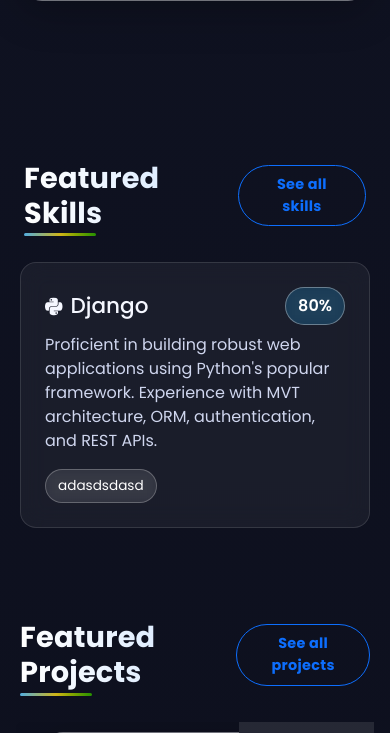
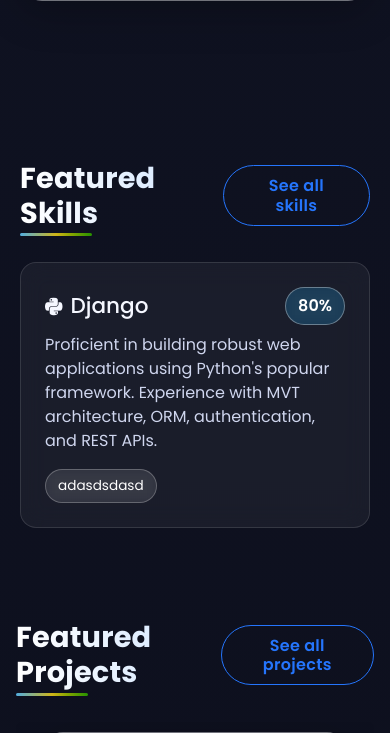
Before and after one commit to jena-abhishek/abhishek-live, a Django app: page / in a window 390 px wide. Shown: the part 1855-2588 px from the top of the page. Run offline with Django 5.2, Linux system fonts and the light colour scheme; data comes from the database, SQL or seed files in the repository; some libraries are stand-ins or nearby versions.

Commit message:
UI fixes: aligned buttons + mobile layout improvements

```diff
--- a/static/css/style.css
+++ b/static/css/style.css
@@ -1397,3 +1397,48 @@
     font-size: 0.9rem;
   }
 }
+/* Align Featured Skills & Featured Projects titles perfectly */
+.section-header {
+  display: flex;
+  justify-content: space-between;
+  align-items: center;
+  flex-wrap: nowrap;
+  width: 100%;
+}
+
+/* Remove extra spacing caused by display:inline-block */
+.section-header .section-title {
+  margin-bottom: 0 !important;
+  display: block !important;
+}
+
+/* Mobile fix: ensure no left-shift happens */
+@media (max-width: 768px) {
+  #skills .section-header,
+  #projects .section-header {
+    padding-left: 0 !important;
+    padding-right: 0 !important;
+  }
+
+  .section-title {
+    text-align: left !important;
+  }
+}
+/* Make section header buttons same size and style */
+.section-header .btn {
+  padding: 10px 26px !important;
+  border-radius: 40px !important;
+  font-weight: 600;
+  font-size: 1rem;
+  line-height: 1.2;
+  border: 1.8px solid #2575fc !important;
+  color: #2575fc !important;
+  background: transparent !important;
+  transition: 0.3s ease;
+}
+
+/* Hover effect */
+.section-header .btn:hover {
+  background: rgba(37,117,252,0.12) !important;
+  transform: translateY(-3px);
+}
```
